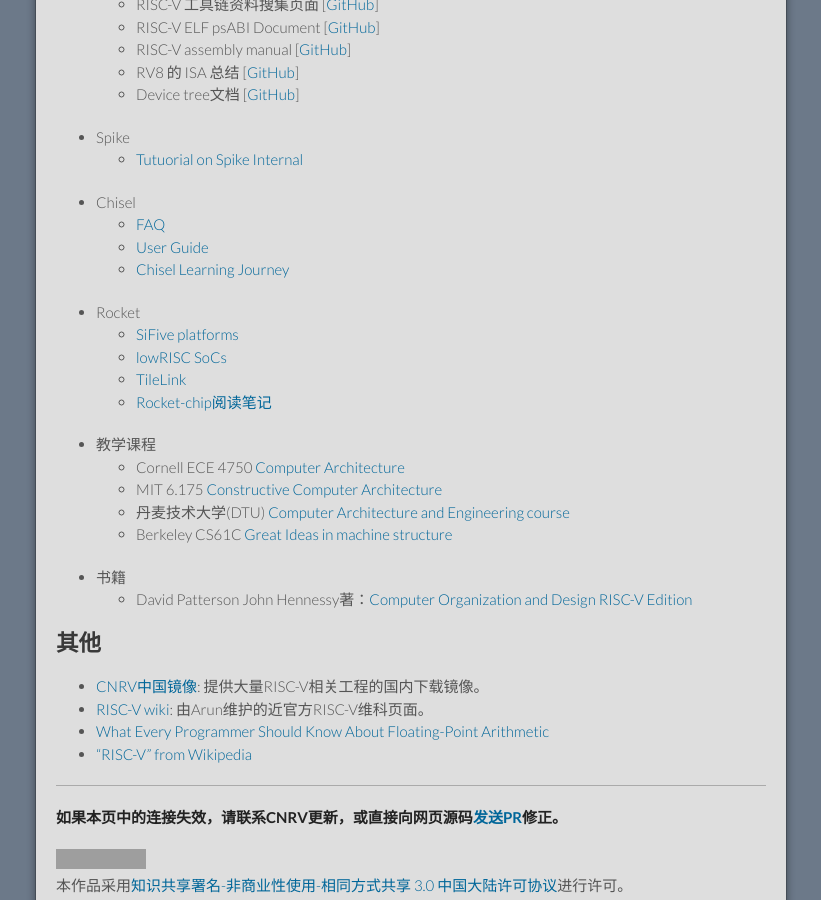
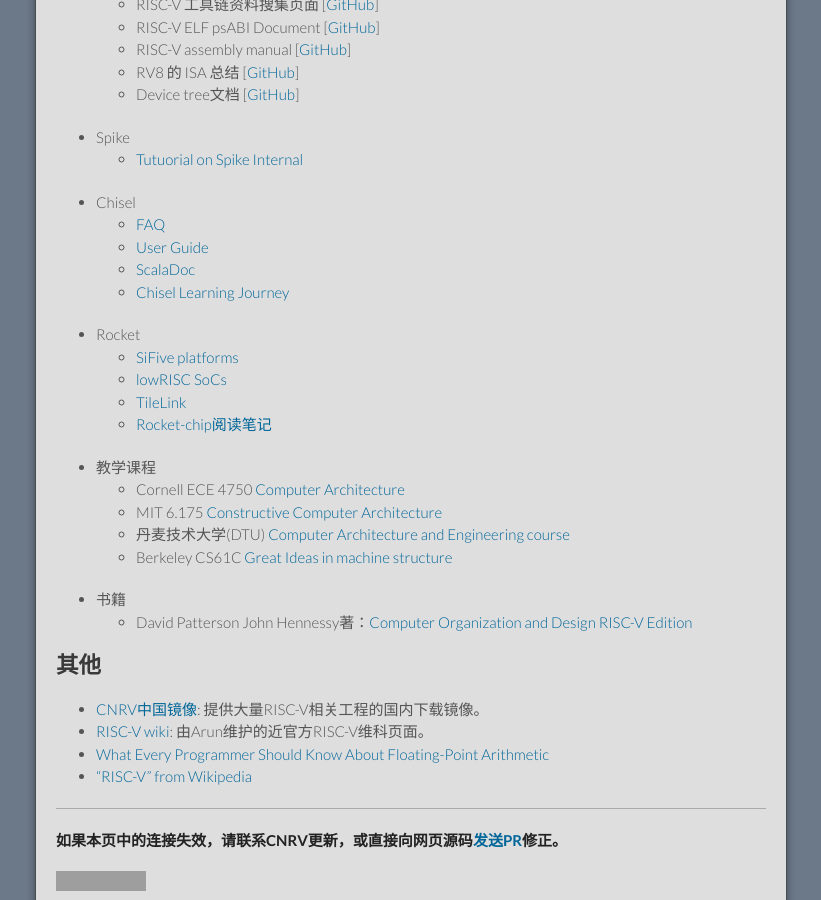
Before and after one commit to cnrv/home, a Jekyll site: the page built from resource.md, in a window 1280 px wide and 900 px high, scrolled down 2484 px. Shown: the whole window, without its empty margins (229-1050 px from the left). Built offline with Jekyll 4.4.1, drawn with Linux system fonts in a browser that asks for light colours; Markdown is read by kramdown in place of the engine named in the settings; comment, search, counter and statistics services are not loaded; our own code applies the rules of GitHub Pages for plain Markdown files; grey boxes are pictures that could not be loaded.

Commit message:
Add scaladoc for Chisel3

```diff
--- a/resource.md
+++ b/resource.md
@@ -160,6 +160,7 @@
 + Chisel
   - [FAQ](https://github.com/freechipsproject/chisel3/wiki/Frequently-Asked-Questions)
   - [User Guide](https://github.com/freechipsproject/chisel3/wiki/Short-Users-Guide-to-Chisel)
+  - [ScalaDoc](https://chisel.eecs.berkeley.edu/api/)
   - [Chisel Learning Journey](https://github.com/librecores/riscv-sodor/wiki/Chisel-Learning-Journey)
 
 + Rocket
```
